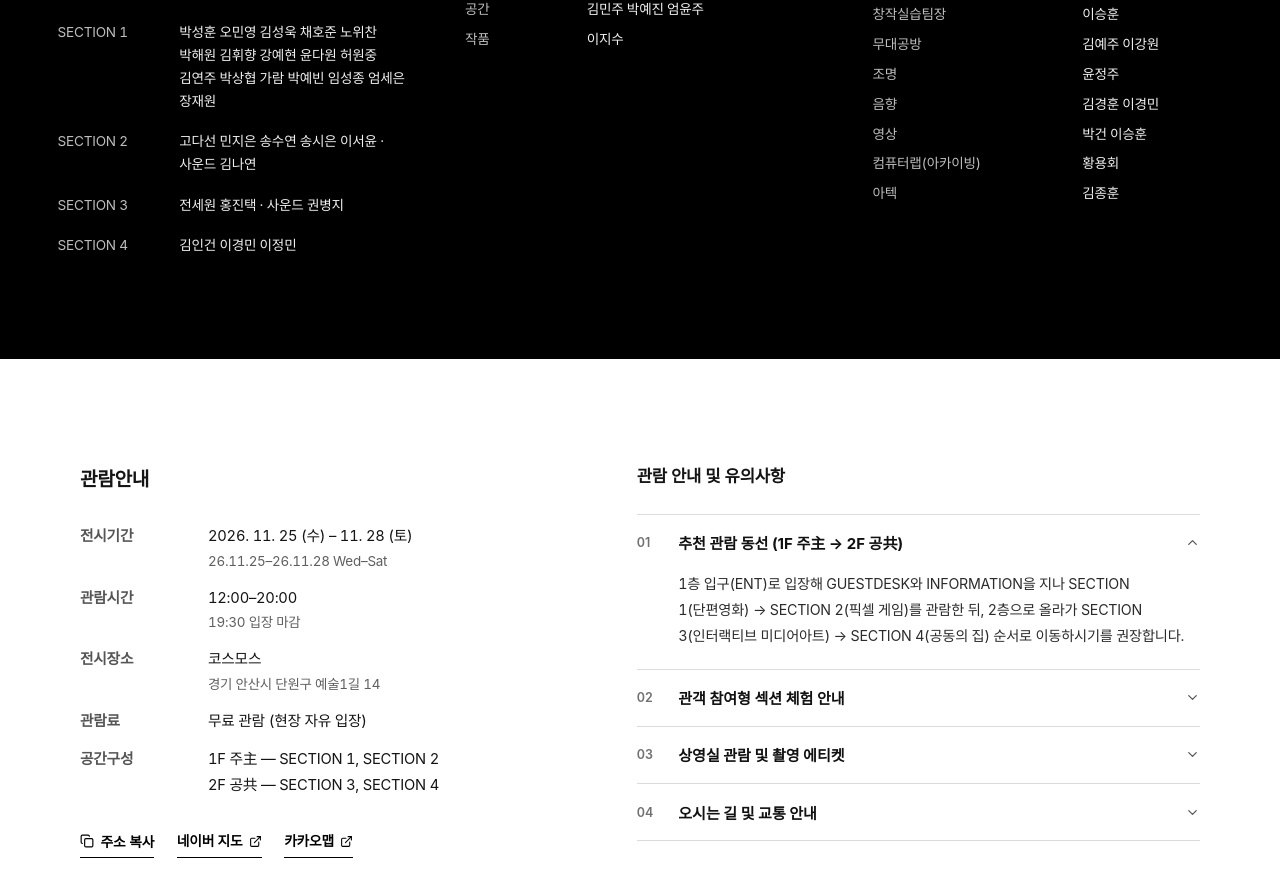
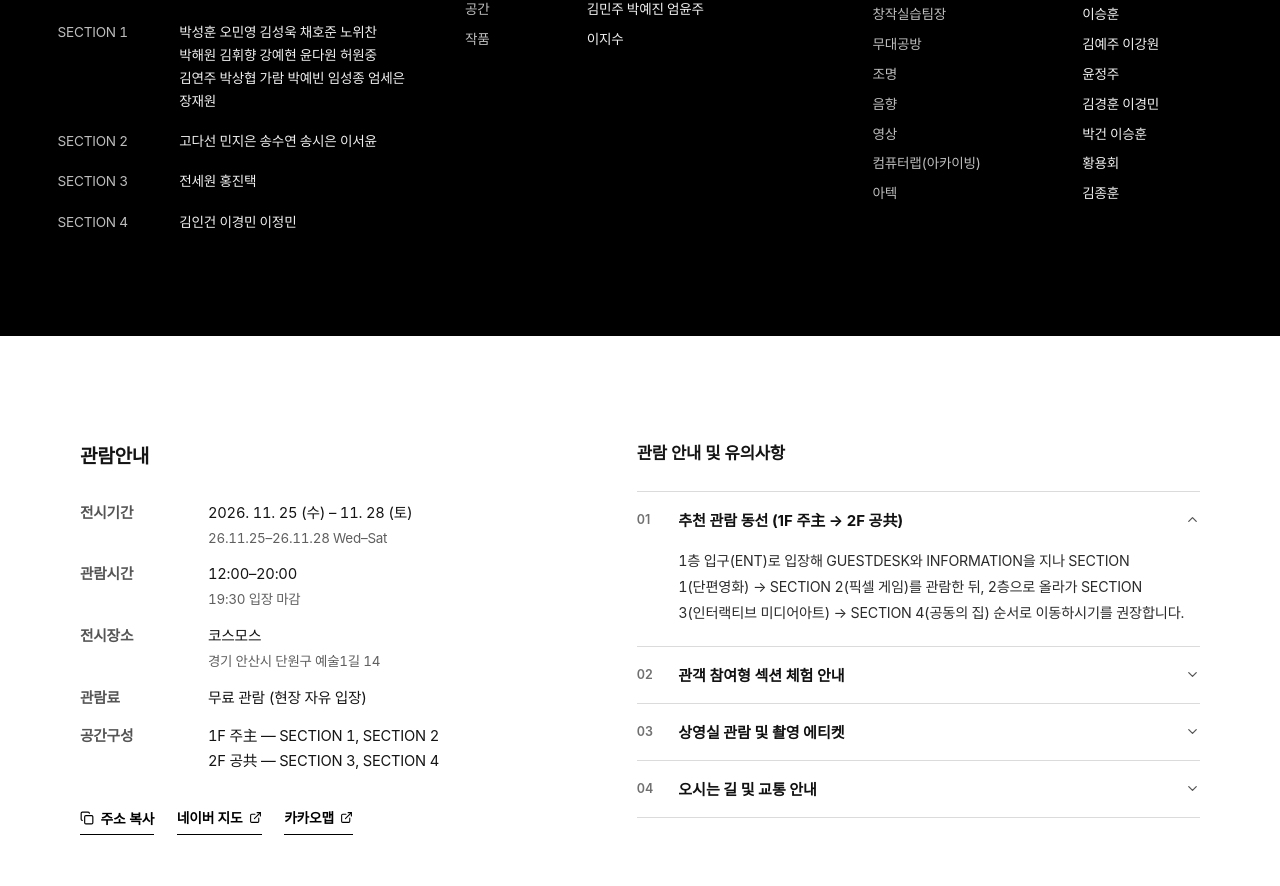
Before and after one commit to thisnicework/ownhomeown, a React (Vite) app: page / in a window 1280 px wide. Shown: the part 4529-5415 px from the top of the page. Built offline with nearby package versions, Linux system fonts and the light colour scheme; a web font is replaced by a local one.

Commit message:
Keep PRODUCTION CREDITS SECTION 2 & 3 rows clean without duplicate sound labels

```diff
--- a/src/data/exhibition.ts
+++ b/src/data/exhibition.ts
@@ -334,9 +334,9 @@ export const PRODUCTION_CREDITS: CreditRow[] = [
   },
   {
     role: 'SECTION 2',
-    names: ['고다선', '민지은', '송수연', '송시은', '이서윤', '· 사운드 김나연'],
+    names: ['고다선', '민지은', '송수연', '송시은', '이서윤'],
   },
-  { role: 'SECTION 3', names: ['전세원', '홍진택', '· 사운드 권병지'] },
+  { role: 'SECTION 3', names: ['전세원', '홍진택'] },
   { role: 'SECTION 4', names: ['김인건', '이경민', '이정민'] },
 ];
 
```
